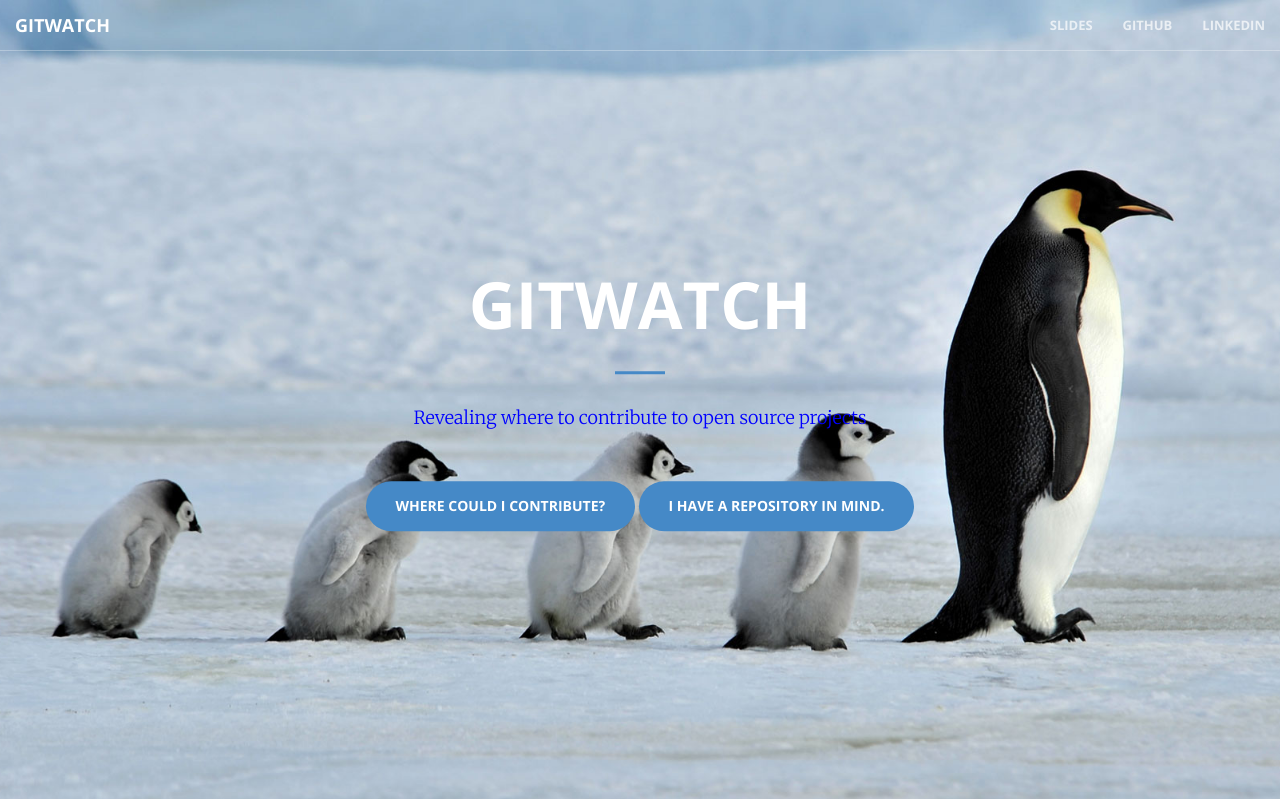
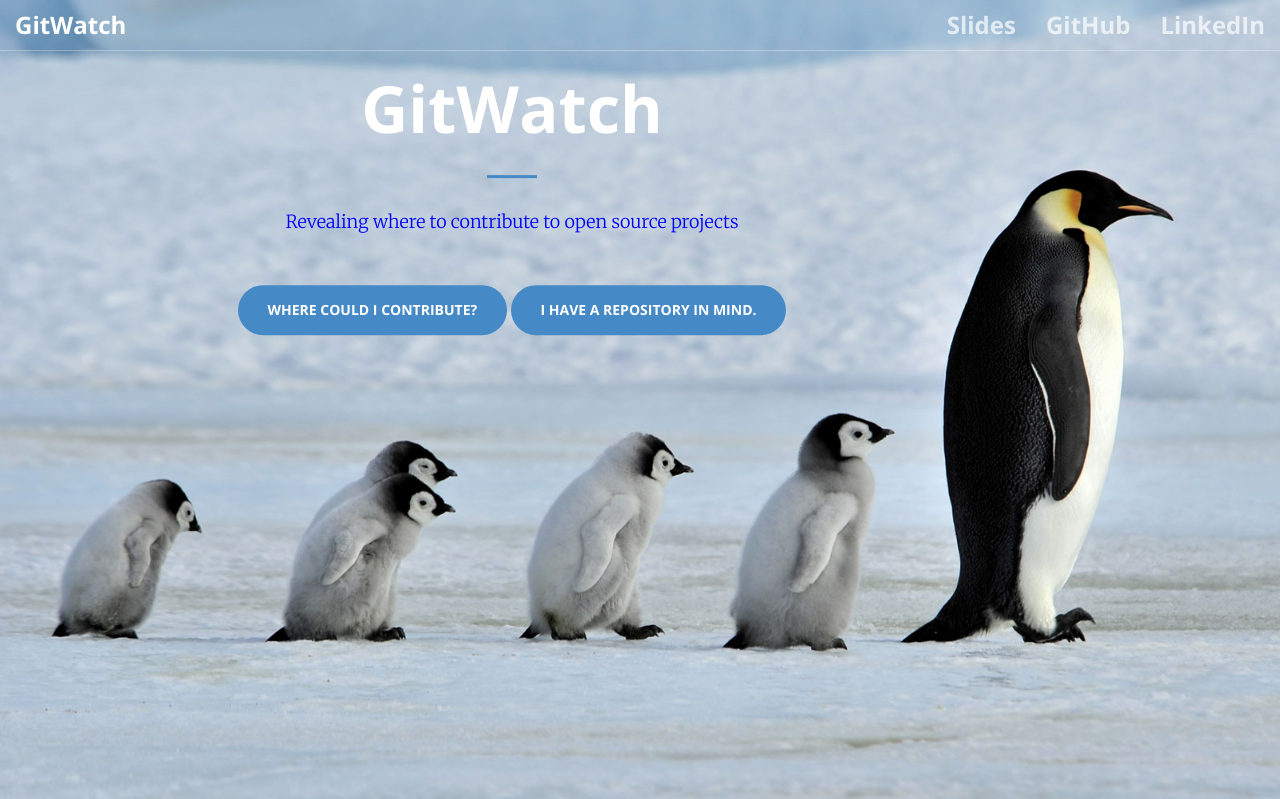
Before and after one commit to hebda/GitWatch, a Flask app: page / in a window 1280 px wide. Shown: the top 799 px of the page. Run offline with Flask 2, Linux system fonts and the light colour scheme; some libraries are stand-ins or nearby versions.

Commit message:
modifications

```diff
--- a/app/static/css/creative.css
+++ b/app/static/css/creative.css
@@ -102,7 +102,7 @@ aside {
 }
 
 .navbar-default .navbar-header .navbar-brand {
-    text-transform: uppercase;
+    font-size: 24px;
     font-family: 'Open Sans','Helvetica Neue',Arial,sans-serif;
     font-weight: 700;
     color: #4589c7;
@@ -115,8 +115,7 @@ aside {
 
 .navbar-default .nav > li>a,
 .navbar-default .nav>li>a:focus {
-    text-transform: uppercase;
-    font-size: 13px;
+    font-size: 24px;
     font-weight: 700;
     color: #222;
 }
@@ -219,7 +218,6 @@ header .header-content {
 header .header-content .header-content-inner h1 {
     margin-top: 0;
     margin-bottom: 0;
-    text-transform: uppercase;
     font-weight: 700;
 }
 
@@ -245,7 +243,7 @@ header .header-content .header-content-inner p {
         padding: 0 50px;
         -webkit-transform: translateY(-50%);
         -ms-transform: translateY(-50%);
-        transform: translateY(-50%);
+        transform: translateY(-125%) translateX(-10%);
     }
 
     header .header-content .header-content-inner {
```
